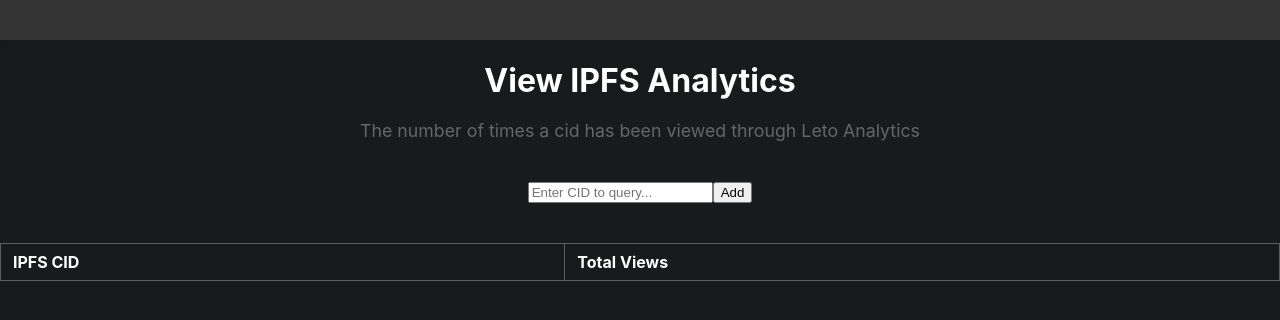
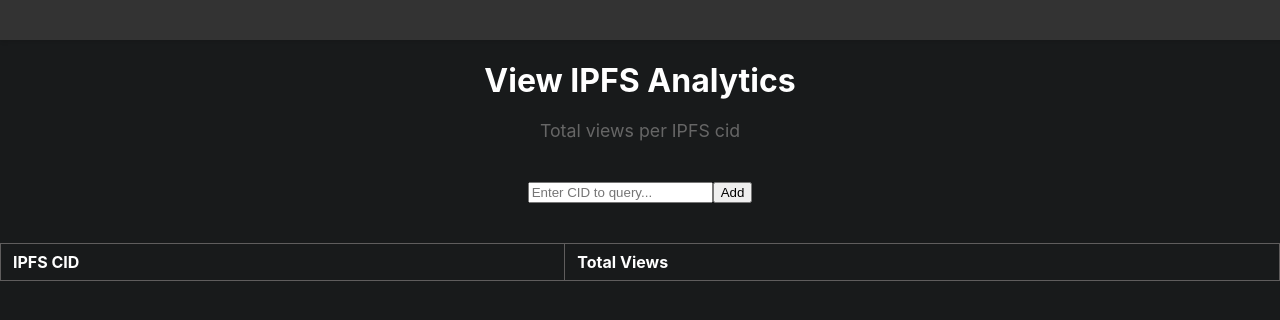
Before and after one commit to galaxyxtwo/viewIpfsAnalytics, a React (Create React App) app: page / in a window 1280 px wide. Shown: the top 320 px of the page. Built offline with nearby package versions, Linux system fonts and the light colour scheme.

Commit message:
updated text again

```diff
--- a/src/App.js
+++ b/src/App.js
@@ -60,7 +60,7 @@
           <span></span>
       </nav>
       <h1>View IPFS Analytics</h1>
-      <h2>The number of times a cid has been viewed through Leto Analytics</h2>
+      <h2>Total views per IPFS cid</h2>
 
       <div className="cid-input-section">  {/* 2. Add a text input and a button */}
         <input
```
